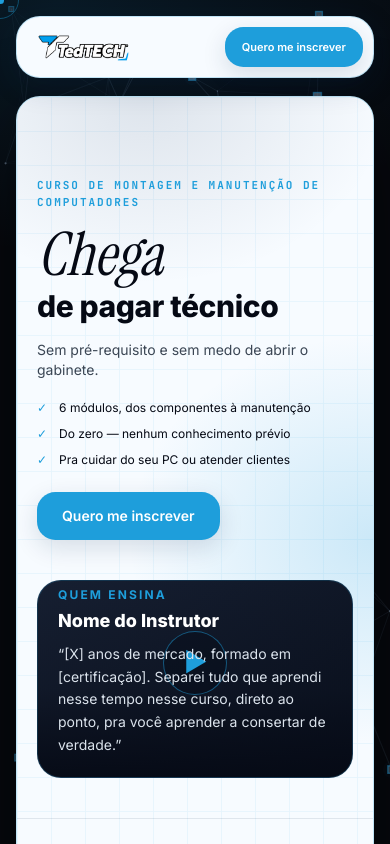
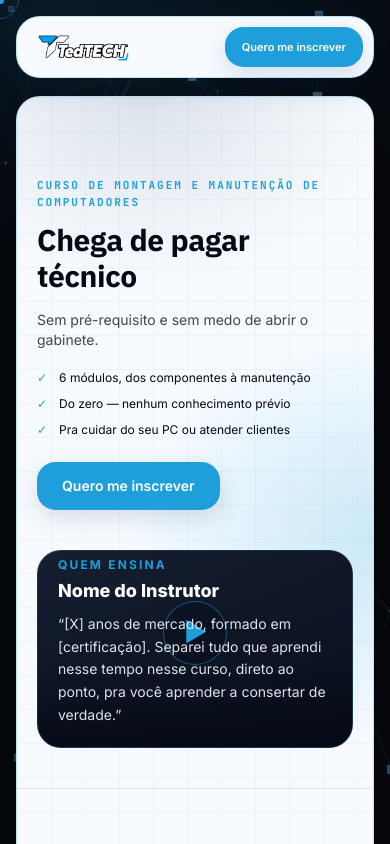
Before and after one commit to DigiThree-Planejamentos/tedtechsite, a Next.js app: page / in a window 390 px wide. Shown: the top 844 px of the page. Built offline with nearby package versions, Linux system fonts and the light colour scheme.

Commit message:
Revert "feat: hero parte o titulo em serif italico e sans bold"
This reverts commit a8e813642c7446ac9a3f13eeba3f53f60cf1be1d.

```diff
--- a/app/layout.tsx
+++ b/app/layout.tsx
@@ -1,13 +1,7 @@
 import './globals.css';
 import type { Metadata } from 'next';
 import type { ReactNode } from 'react';
-import {
-  IBM_Plex_Sans,
-  Instrument_Serif,
-  Inter,
-  JetBrains_Mono,
-  Space_Grotesk,
-} from 'next/font/google';
+import { IBM_Plex_Sans, Inter, JetBrains_Mono, Space_Grotesk } from 'next/font/google';
 import { AppProviders } from '@/components/providers/AppProviders';
 
 const inter = Inter({ subsets: ['latin'], variable: '--font-inter', display: 'swap' });
@@ -15,14 +9,6 @@ const ibmPlexSans = IBM_Plex_Sans({
   subsets: ['latin'],
   weight: ['400', '500', '600', '700'],
   variable: '--font-ibm-plex-sans',
-  display: 'swap',
-});
-// Only the italic is loaded — the hero headline is its single use.
-const instrumentSerif = Instrument_Serif({
-  subsets: ['latin'],
-  weight: '400',
-  style: 'italic',
-  variable: '--font-instrument-serif',
   display: 'swap',
 });
 const spaceGrotesk = Space_Grotesk({
@@ -59,7 +45,7 @@ export default function RootLayout({ children }: { children: ReactNode }) {
   return (
     <html
       lang="pt-BR"
-      className={`${inter.variable} ${ibmPlexSans.variable} ${instrumentSerif.variable} ${spaceGrotesk.variable} ${jetBrainsMono.variable}`}
+      className={`${inter.variable} ${ibmPlexSans.variable} ${spaceGrotesk.variable} ${jetBrainsMono.variable}`}
     >
       <body className={inter.className}>
         {/* If JS is disabled, never trap the user behind the preloader overlay. */}
--- a/components/sections/Hero.tsx
+++ b/components/sections/Hero.tsx
@@ -19,16 +19,14 @@ export function Hero() {
             {h.eyebrow}
           </p>
 
-          <h1 className="mt-3 max-w-3xl leading-[1.08] tracking-tight text-[#050914]">
-            <SplitReveal as="span" type="lines" trigger="ready" className="block">
-              {/* The space between the spans is load-bearing: it keeps the
-                  accessible name "Chega de pagar técnico" in one piece. */}
-              <span className="block font-serif text-6xl font-normal italic leading-[1.1] tracking-normal sm:text-7xl md:text-8xl lg:text-[7rem]">
-                {h.headline.lead}
-              </span>{' '}
-              <span className="block font-sans text-3xl font-extrabold sm:text-4xl md:text-5xl lg:text-6xl">
-                {h.headline.rest}
-              </span>
+          <h1 className="mt-3 max-w-3xl font-extrabold leading-[1.08] tracking-tight text-[#050914]">
+            <SplitReveal
+              as="span"
+              type="lines"
+              trigger="ready"
+              className="block text-3xl sm:text-4xl md:text-5xl lg:text-6xl"
+            >
+              {h.headline}
             </SplitReveal>
           </h1>
 
--- a/lib/content.ts
+++ b/lib/content.ts
@@ -32,12 +32,7 @@ export const content = {
 
   hero: {
     eyebrow: 'Curso de montagem e manutenção de computadores',
-    // Duas partes tipográficas de uma frase só: `lead` sai em serif itálico
-    // grande, `rest` na linha de baixo em sans bold. O h1 lê os dois juntos.
-    headline: {
-      lead: 'Chega',
-      rest: 'de pagar técnico',
-    },
+    headline: 'Chega de pagar técnico',
     sub: 'Sem pré-requisito e sem medo de abrir o gabinete.',
     bullets: [
       '6 módulos, dos componentes à manutenção',
--- a/tailwind.config.ts
+++ b/tailwind.config.ts
@@ -18,7 +18,6 @@ const config: Config = {
         sans: ['var(--font-inter)', 'Arial', 'sans-serif'],
         display: ['var(--font-ibm-plex-sans)', 'Arial', 'sans-serif'],
         subtitle: ['var(--font-space-grotesk)', 'Arial', 'sans-serif'],
-        serif: ['var(--font-instrument-serif)', 'Georgia', 'serif'],
         mono: ['var(--font-jetbrains-mono)', 'Consolas', 'monospace'],
       },
       maxWidth: { content: '1200px' },
```
Also changed, not shown: 2 other files (tests, documents, lock files or other folders).
